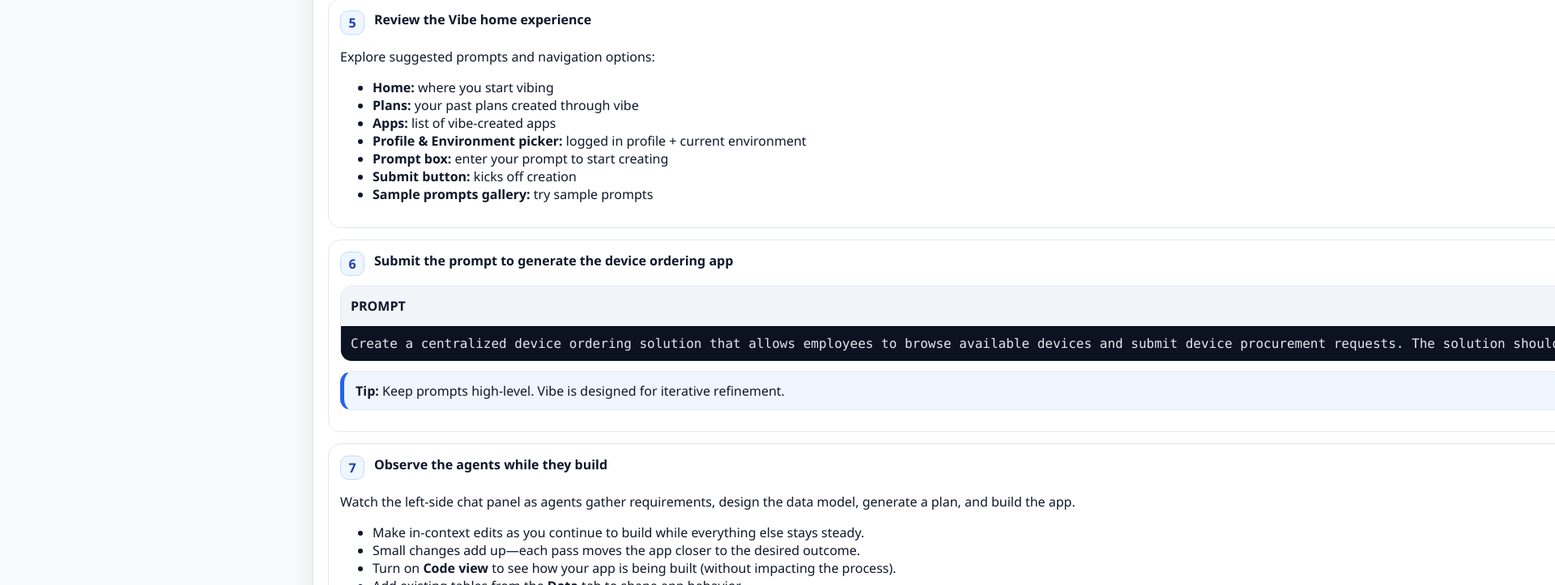
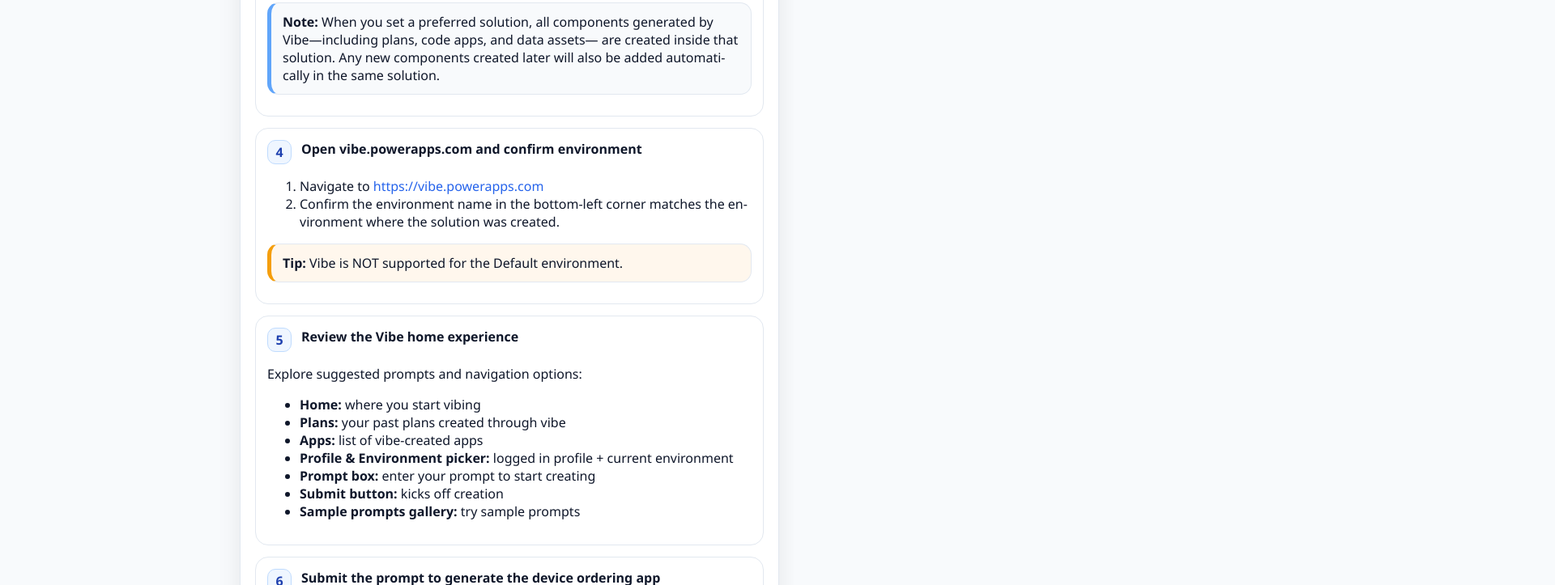
Before and after one commit to briannajmorris2016-tech/vibe-labs, a plain HTML site: page labs/lab-2-vibe-apps.html in a window 1280 px wide. Shown: the part 2077-2800 px from the top of the page at 81% size, 1920 px wide, since content can reach past the window. Drawn offline with Linux system fonts and the light colour scheme.

Commit message:
Enhance CSS styles for layout and typography
Added CSS styles for layout and typography.

```diff
--- a/css/style.css
+++ b/css/style.css
@@ -1,3 +1,32 @@
+*, *::before, *::after {
+  box-sizing: border-box;
+}
+
+html, body {
+  max-width: 100%;
+  overflow-x: hidden;
+}
+
+body {
+  font-family: Segoe UI, system-ui, Arial, sans-serif;
+  margin: 40px auto;
+  max-width: 980px;
+  padding: 0 20px;
+  word-wrap: break-word;
+  overflow-wrap: break-word;
+}
+
+pre, code {
+  white-space: pre-wrap;
+  word-wrap: break-word;
+  overflow-wrap: break-word;
+  max-width: 100%;
+}
+
+img {
+  max-width: 100%;
+  height: auto;
+}
 :root{
   --text:#0f172a;
   --muted:#64748b;
```
